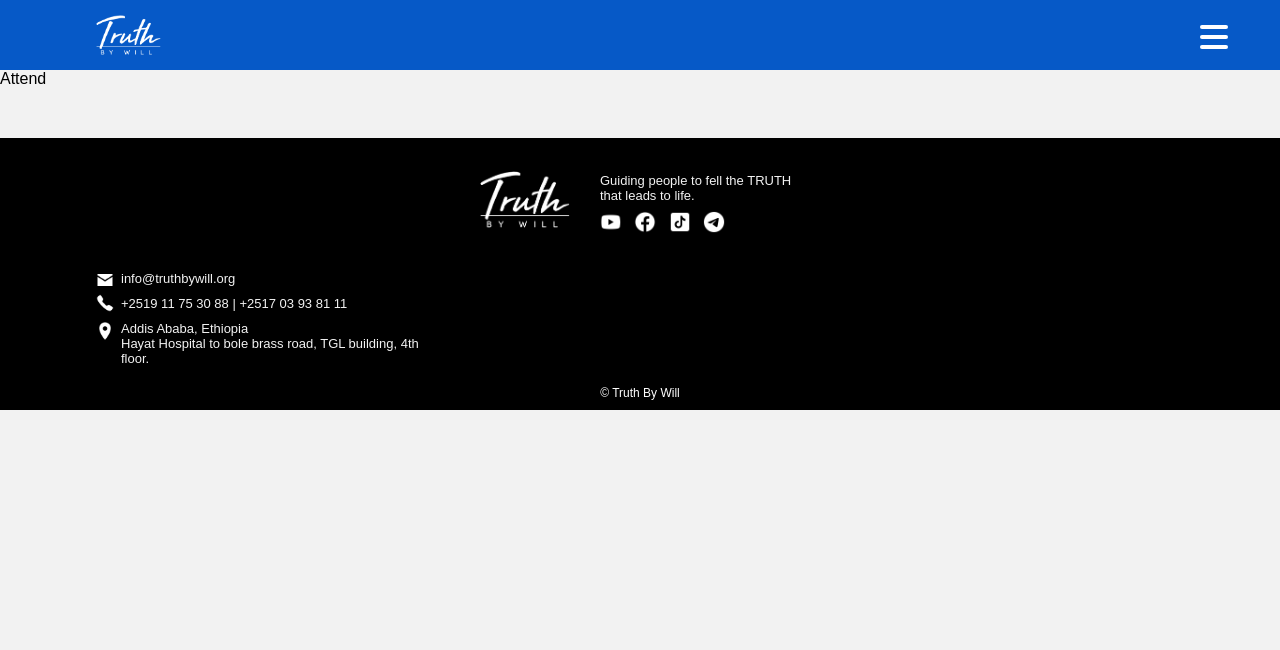
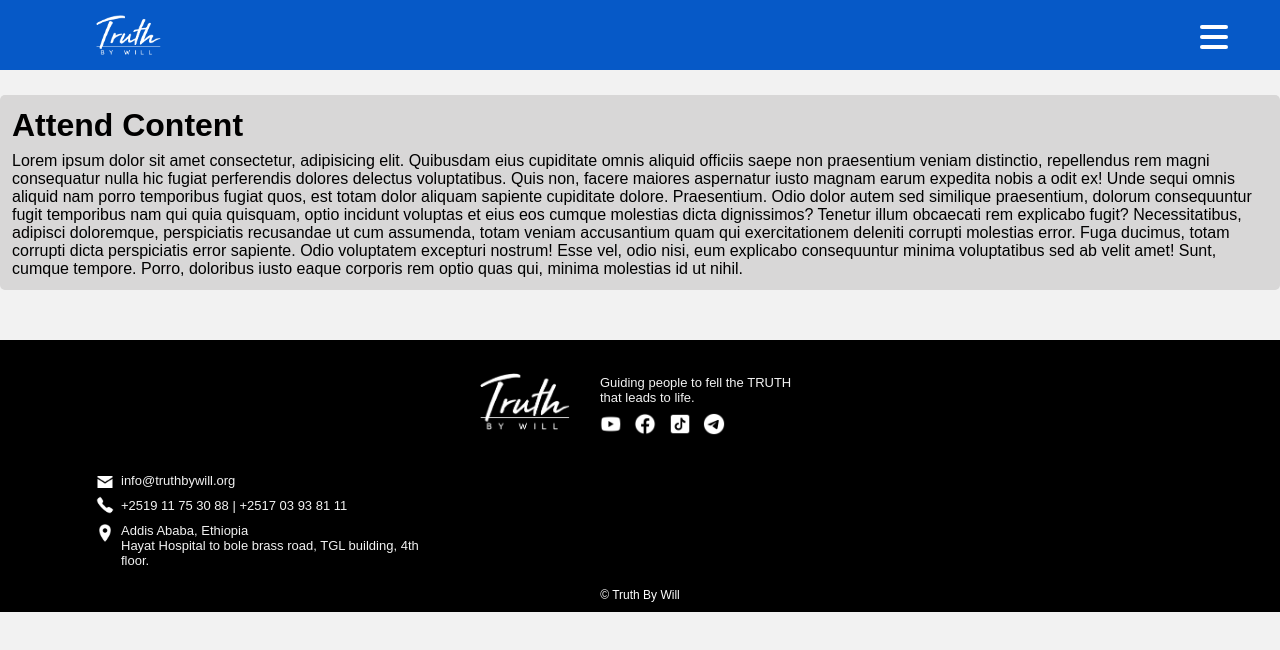
Before and after one commit to kalidmd/tbw, a React (Create React App) app: page /attend in a window 1280 px wide. Shown: the top 650 px of the page. Built offline with nearby package versions, Linux system fonts and the light colour scheme.

Commit message:
pages filled with template

```diff
--- a/src/components/BurgerMenu.jsx
+++ b/src/components/BurgerMenu.jsx
@@ -5,7 +5,7 @@ import '../styles/burgermenu.css'
 // ---PAGES---
 import Home from '../pages/Home';
 import Attend from '../pages/Attend';
-import Videos from '../pages/Videos';
+// import Videos from '../pages/Videos';
 import Blog from '../pages/Blog';
 import About from '../pages/About';
 import PageNotFound from '../pages/PageNotFound';
@@ -153,7 +153,7 @@ function BurgerMenu() {
         <Routes>
             <Route path="/" element={<Home/>}/>
             <Route path="/attend" element={<Attend/>}/>
-            <Route path="/videos" element={<Videos/>}/>
+            {/* <Route path="/videos" element={<Videos/>}/> */}
             <Route path="/about" element={<About/>}/>
             <Route path="/blog" element={<Blog/>}/>
             <Route path="*" element={<PageNotFound/>}/>
--- a/src/pages/Attend.jsx
+++ b/src/pages/Attend.jsx
@@ -2,7 +2,18 @@ import React from 'react'
 
 function Attend() {
   return (
-    <div>Attend</div>
+    <div className="attend-container">
+      <div className="who-we-are">
+        <h1 className="who--title">Attend Content</h1>
+        <p className="who--description">
+          Lorem ipsum dolor sit amet consectetur, adipisicing elit. Quibusdam eius cupiditate omnis aliquid officiis saepe non praesentium veniam distinctio, repellendus rem magni consequatur nulla hic fugiat perferendis dolores delectus voluptatibus.
+          Quis non, facere maiores aspernatur iusto magnam earum expedita nobis a odit ex! Unde sequi omnis aliquid nam porro temporibus fugiat quos, est totam dolor aliquam sapiente cupiditate dolore. Praesentium.
+          Odio dolor autem sed similique praesentium, dolorum consequuntur fugit temporibus nam qui quia quisquam, optio incidunt voluptas et eius eos cumque molestias dicta dignissimos? Tenetur illum obcaecati rem explicabo fugit?
+          Necessitatibus, adipisci doloremque, perspiciatis recusandae ut cum assumenda, totam veniam accusantium quam qui exercitationem deleniti corrupti molestias error. Fuga ducimus, totam corrupti dicta perspiciatis error sapiente. Odio voluptatem excepturi nostrum!
+          Esse vel, odio nisi, eum explicabo consequuntur minima voluptatibus sed ab velit amet! Sunt, cumque tempore. Porro, doloribus iusto eaque corporis rem optio quas qui, minima molestias id ut nihil.
+        </p>
+      </div>
+    </div>
   )
 }
 
--- a/src/pages/Blog.jsx
+++ b/src/pages/Blog.jsx
@@ -2,7 +2,18 @@ import React from 'react'
 
 function Blog() {
   return (
-    <div>Blog</div>
+    <div className="attend-container">
+      <div className="who-we-are">
+        <h1 className="who--title">Blog Content</h1>
+        <p className="who--description">
+          Lorem ipsum dolor sit amet consectetur, adipisicing elit. Quibusdam eius cupiditate omnis aliquid officiis saepe non praesentium veniam distinctio, repellendus rem magni consequatur nulla hic fugiat perferendis dolores delectus voluptatibus.
+          Quis non, facere maiores aspernatur iusto magnam earum expedita nobis a odit ex! Unde sequi omnis aliquid nam porro temporibus fugiat quos, est totam dolor aliquam sapiente cupiditate dolore. Praesentium.
+          Odio dolor autem sed similique praesentium, dolorum consequuntur fugit temporibus nam qui quia quisquam, optio incidunt voluptas et eius eos cumque molestias dicta dignissimos? Tenetur illum obcaecati rem explicabo fugit?
+          Necessitatibus, adipisci doloremque, perspiciatis recusandae ut cum assumenda, totam veniam accusantium quam qui exercitationem deleniti corrupti molestias error. Fuga ducimus, totam corrupti dicta perspiciatis error sapiente. Odio voluptatem excepturi nostrum!
+          Esse vel, odio nisi, eum explicabo consequuntur minima voluptatibus sed ab velit amet! Sunt, cumque tempore. Porro, doloribus iusto eaque corporis rem optio quas qui, minima molestias id ut nihil.
+        </p>
+      </div>
+    </div>
   )
 }
 
--- a/src/pages/PageNotFound.jsx
+++ b/src/pages/PageNotFound.jsx
@@ -2,7 +2,7 @@ import React from 'react'
 
 const PageNotFound = () => {
   return (
-    <div>PageNotFound</div>
+    <div>404 PageNotFound</div>
   )
 }
 
--- a/src/pages/Videos.jsx
+++ /dev/null
@@ -1,9 +0,0 @@
-import React from 'react'
-
-function Videos() {
-  return (
-    <div>Videos</div>
-  )
-}
-
-export default Videos
```
